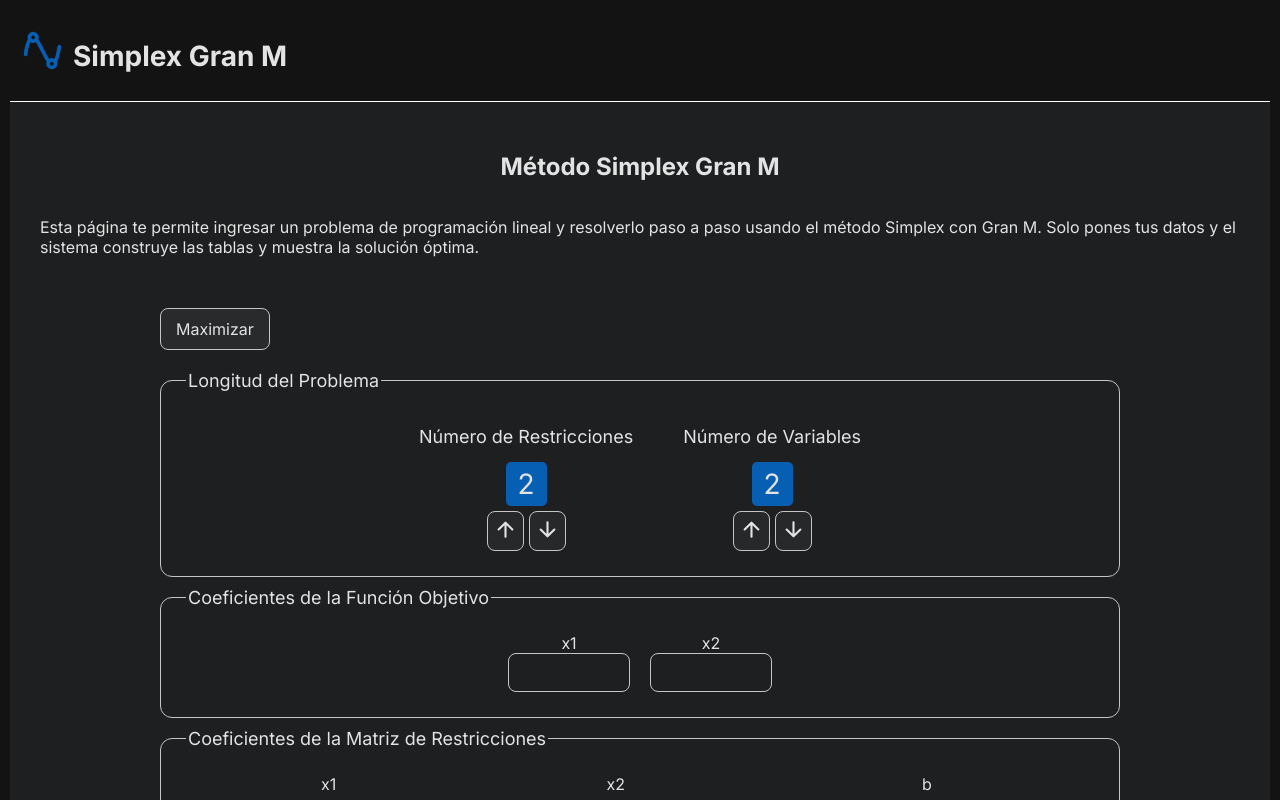
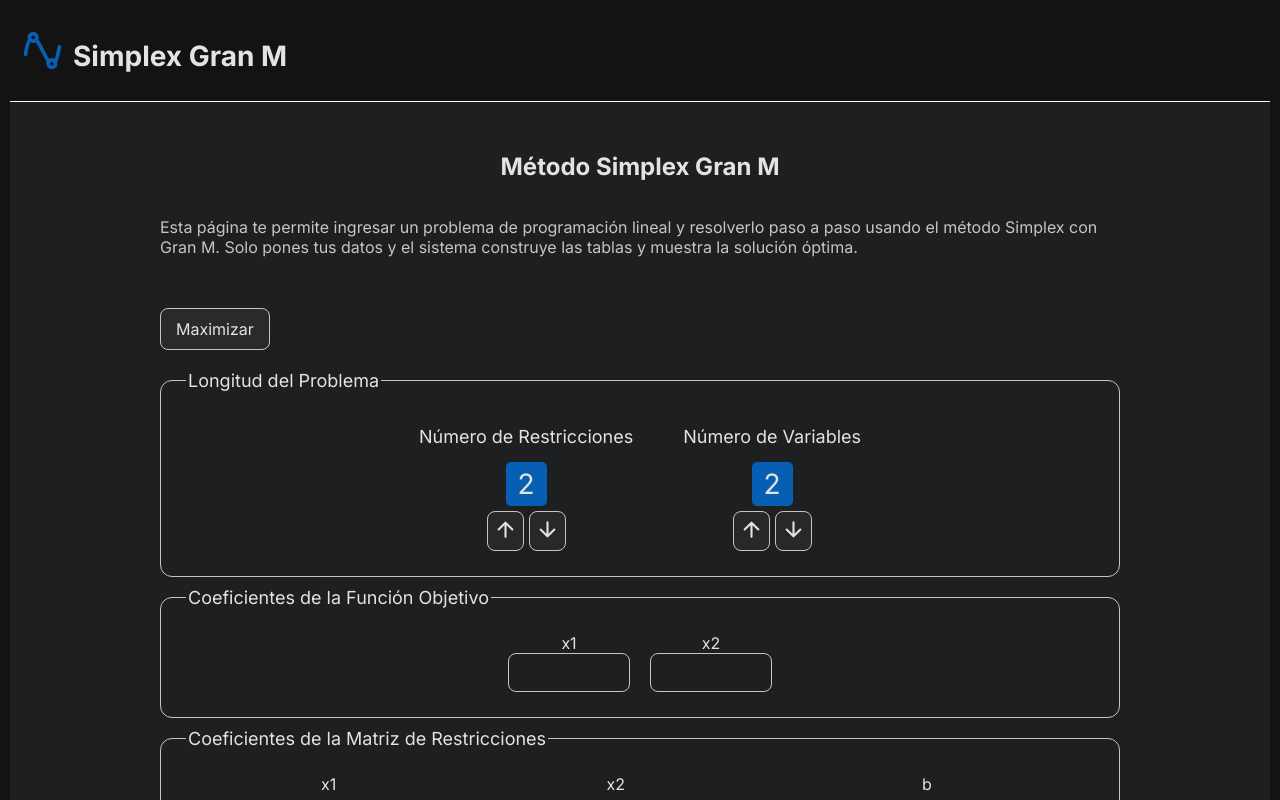
Before and after one commit to JARABRAMA/Simplex, a React (Vite) app in the folder front/: page / in a window 1280 px wide. Shown: the top 800 px of the page. Built offline with nearby package versions, Linux system fonts and the light colour scheme; no server answers.

Commit message:
chore: solve interface problems

```diff
--- a/front/src/components/SimplexSolution.jsx
+++ b/front/src/components/SimplexSolution.jsx
@@ -9,8 +9,8 @@ export function SimplexSolution({ result, onClearSolution }) {
       <Solution solution={result.solucion} z={result.Z} />
 
       <main className={styles.container}>
-        {result.historial.map((iter) => {
-          return <Table key={iter.iteracion} iteration={iter} />;
+        {result.historial.map((iter, index) => {
+          return <Table key={index} iteration={iter} />;
         })}
       </main>
 
--- a/front/src/components/styles/Simplex.module.css
+++ b/front/src/components/styles/Simplex.module.css
@@ -49,6 +49,11 @@ section {
   section {
     max-width: 1200px;
   }
+
+  .problemContainer p {
+    width: 80%;
+    color: var(--atenuated-txt-color);
+  }
 }
 
 fieldset {
```
